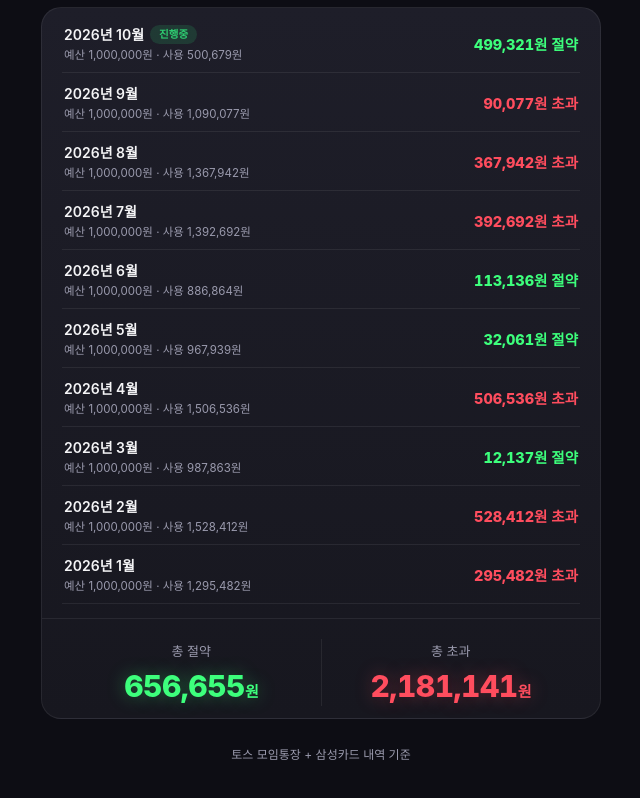
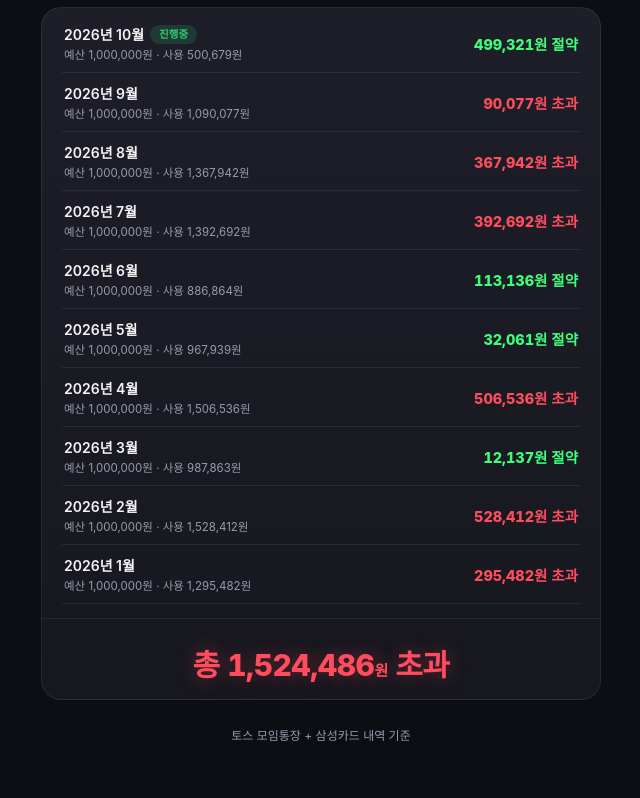
Before and after one commit to zzune0304/card-ledger, a plain HTML site: page index.html in a window 1280 px wide. Shown: the part 1108-1906 px from the top of the page, without its empty margins (319-959 px from the left). Drawn offline with Linux system fonts and the light colour scheme.

Commit message:
월별성과 합산 표시(순절약/순초과 단일 표기)

```diff
--- a/index.html
+++ b/index.html
@@ -153,13 +153,7 @@
     <div class="divider"></div>
     <div class="totals">
       <div class="total">
-        <div class="t-label">총 절약</div>
-        <div class="t-val save" id="total-saved">–</div>
-      </div>
-      <div class="t-div"></div>
-      <div class="total">
-        <div class="t-label">총 초과</div>
-        <div class="t-val over" id="total-over">–</div>
+        <div class="t-val" id="total-net">–</div>
       </div>
     </div>
   </div>
@@ -217,8 +211,10 @@ function render(d) {
       <div class="m-val ${mo.kind}">${fmt(mo.amount)}원 ${mo.kind === 'saved' ? '절약' : mo.kind === 'over' ? '초과' : ''}</div>
     </div>`).join('');
 
-  $('total-saved').innerHTML = fmt(d.totals.saved) + '<small>원</small>';
-  $('total-over').innerHTML = fmt(d.totals.over) + '<small>원</small>';
+  const net = d.totals.net;
+  const netEl = $('total-net');
+  netEl.innerHTML = `총 ${fmt(Math.abs(net))}<small>원</small> ${net >= 0 ? '절약' : '초과'}`;
+  netEl.className = 't-val ' + (net >= 0 ? 'save' : 'over');
 
   const u = new Date(d.updated);
   $('updated').textContent = `업데이트 ${String(u.getMonth() + 1).padStart(2, '0')}/${String(u.getDate()).padStart(2, '0')} ${String(u.getHours()).padStart(2, '0')}:${String(u.getMinutes()).padStart(2, '0')}`;
```
Also changed, not shown: data.json (+1 -1 lines).
